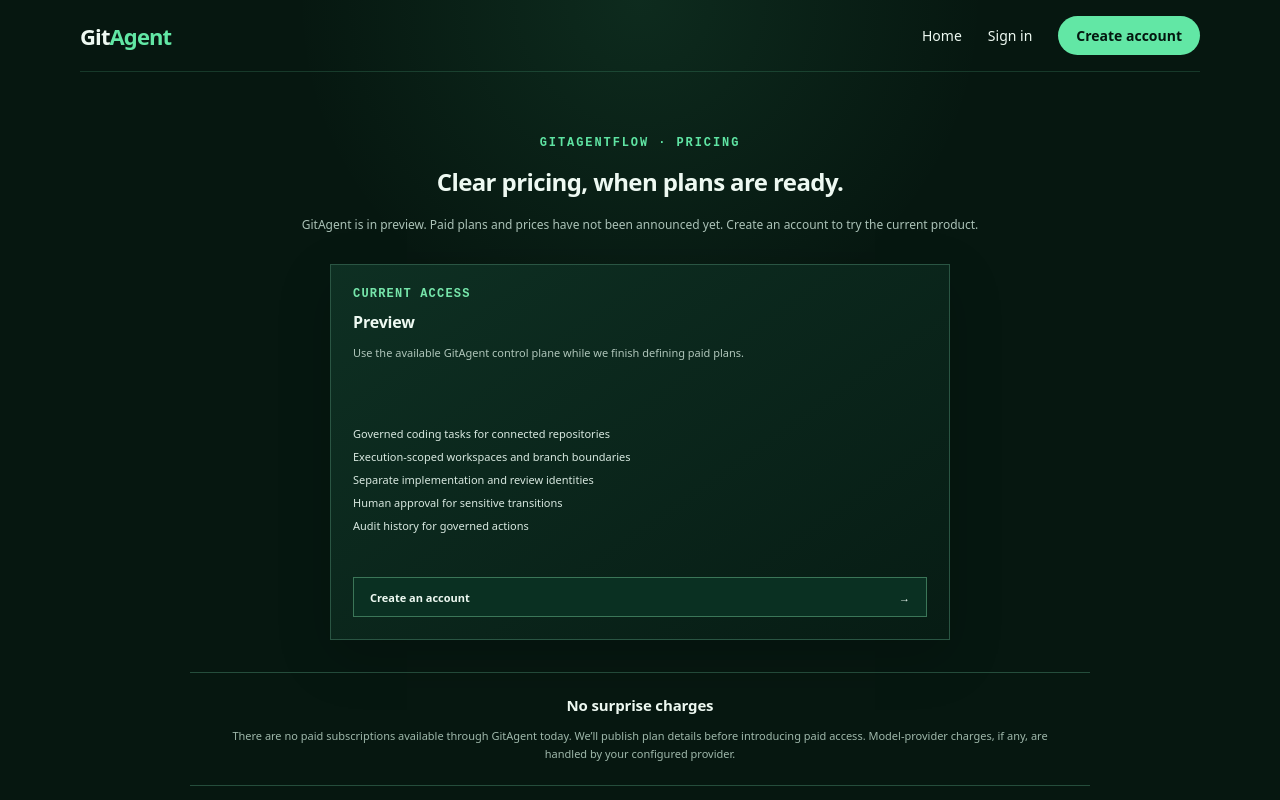
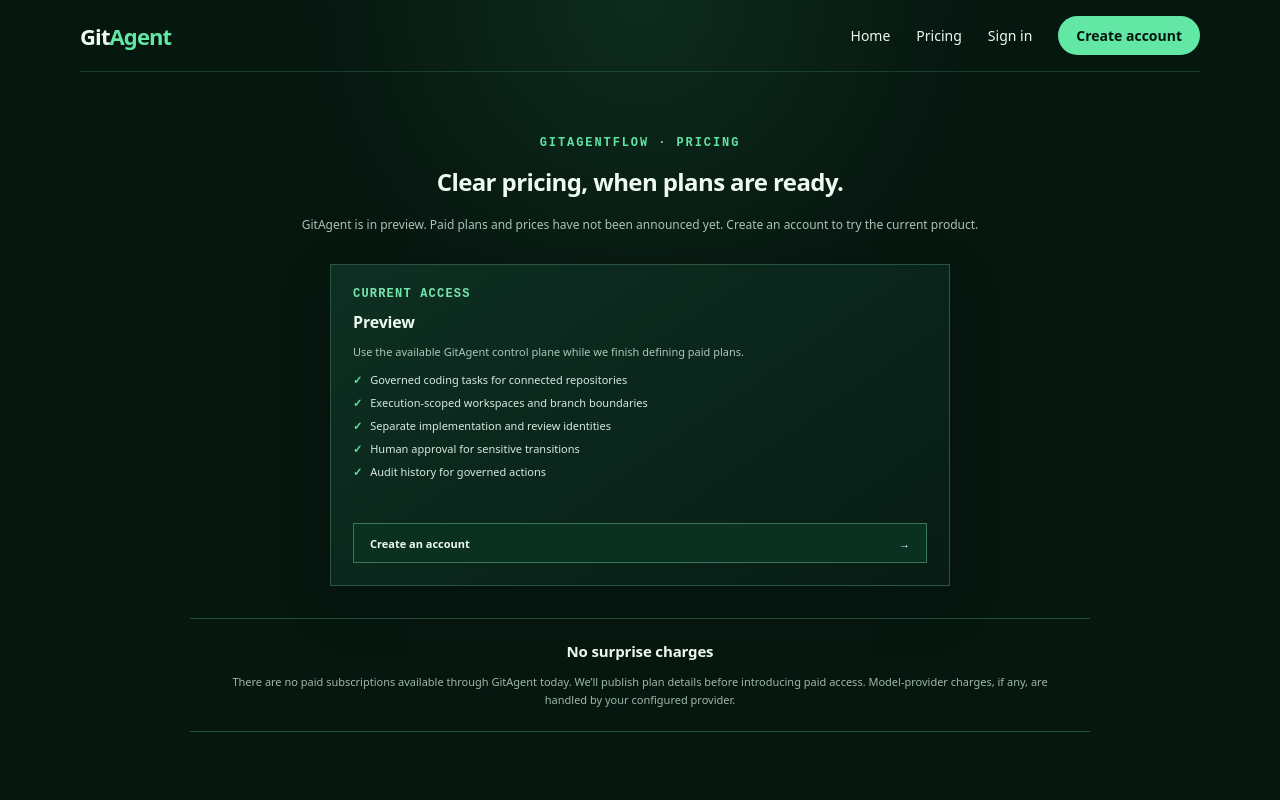
Before and after one commit to mbarsenas/GitAgent, a Next.js app: page /pricing in a window 1280 px wide. Shown: the top 800 px of the page. Built offline with nearby package versions, Linux system fonts and the light colour scheme.

Commit message:
Tighten pricing card layout and navigation

```diff
--- a/src/app/globals.css
+++ b/src/app/globals.css
@@ -367,3 +367,10 @@ h2 { font-size: 13px; }
 .pricing-note h2 { font-size: 15px; }
 .pricing-note p { font-size: 11px; }
 @media(max-width:640px) { .pricing-hero { padding-top: 40px; } .pricing-hero h1 { font-size: 20px; } .pricing-current { width: calc(100% - 28px); } }
+
+.pricing-current .pricing-description { min-height: 0; margin: 10px 0; }
+.pricing-current .pricing-card ul { margin-top: 12px; }
+.pricing-current .pricing-card li { align-items: flex-start; gap: 8px; }
+.pricing-current .pricing-card li::before { content: '✓'; flex: 0 0 auto; color: #62e7a5; font-weight: 800; }
+.pricing-current .pricing-card li::first-letter { color: inherit; }
+@media(max-width:900px) { .pricing-nav nav>a[aria-current='page'] { display: inline-flex; } }
--- a/src/app/pricing/page.tsx
+++ b/src/app/pricing/page.tsx
@@ -5,6 +5,7 @@ export default function PricingPage() {
         <a href="/" className="pricing-brand">Git<span>Agent</span></a>
         <nav>
           <a href="/">Home</a>
+          <a href="/pricing" aria-current="page">Pricing</a>
           <a href="/signin">Sign in</a>
           <a href="/signup" className="pricing-nav-cta">Create account</a>
         </nav>
```
